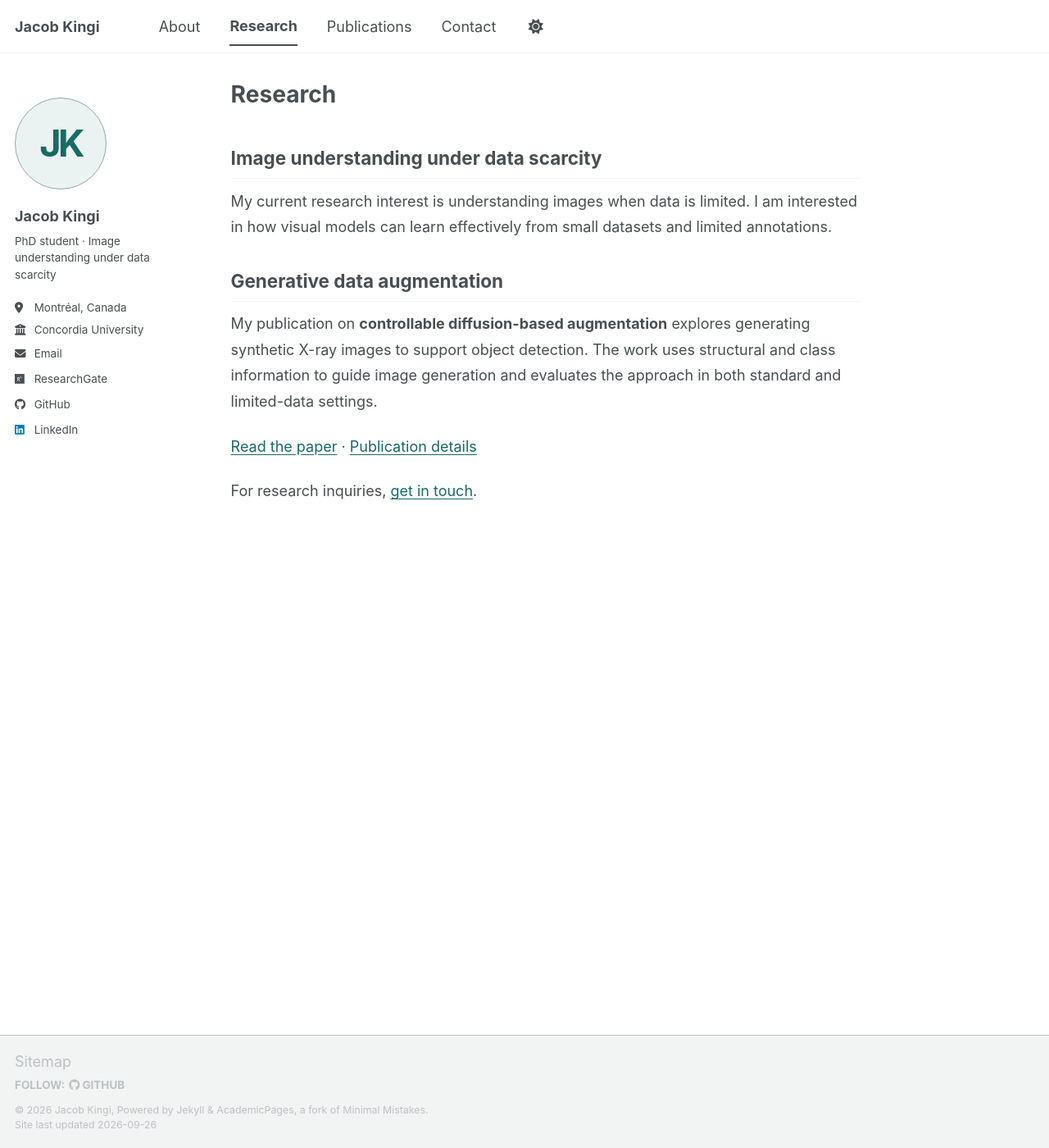
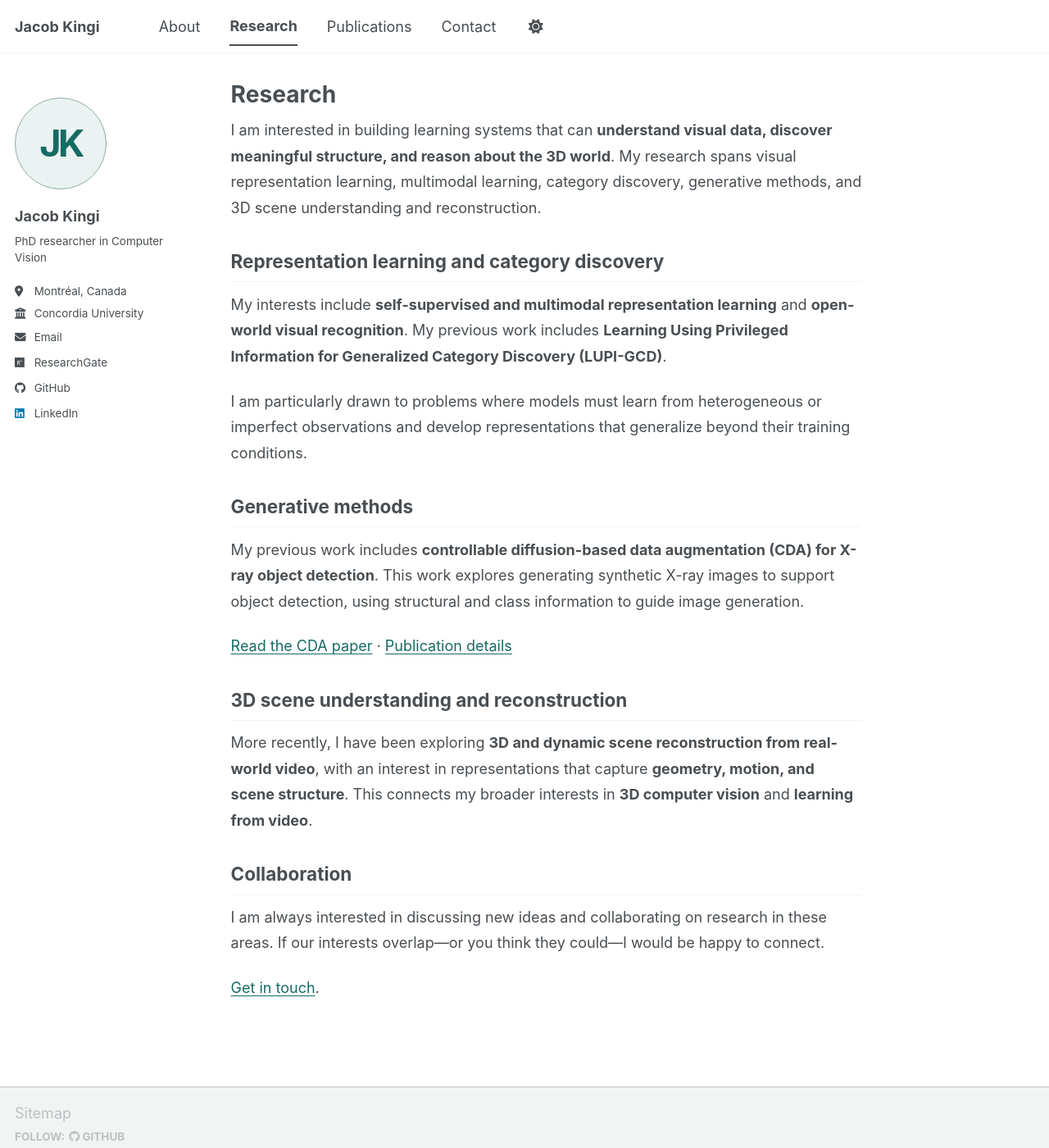
Before and after one commit to ghostgeek6113/jacobkingi.github.io, a Jekyll site: the page built from _pages/research.md, in a window 1280 px wide and 1400 px high. Shown: the whole window at 82% size. Built offline with Jekyll 4.4.1, drawn with Linux system fonts in a browser that asks for light colours; a script bundle is joined from its source files by our own code; library files that are not in the unit come from our copies.

Commit message:
Expand research profile with representation learning and 3D reconstruction

```diff
--- a/_config.yml
+++ b/_config.yml
@@ -12,7 +12,7 @@
 title: "Jacob Kingi"
 title_separator          : "-"
 name: &name "Jacob Kingi"
-description: &description "Jacob Kingi is a PhD student at Concordia University researching image understanding under data scarcity."
+description: &description "Jacob Kingi is a PhD researcher in Computer Vision at Concordia University, working on representation learning, category discovery, generative methods, and 3D scene understanding."
 url: "https://ghostgeek6113.github.io"
                                                            # or if you already have some other page hosted on Github then use "https://[your GitHub username].github.io/[Your Repo Name]"
 baseurl: "/jacobkingi.github.io"
@@ -26,7 +26,7 @@
   avatar:
   name: "Jacob Kingi"
   pronouns         : # example: "she/her"
-  bio: "PhD student · Image understanding under data scarcity"
+  bio: "PhD researcher in Computer Vision"
   location: "Montréal, Canada"
   employer: "Concordia University"
   uri              : # URL
--- a/_pages/research.md
+++ b/_pages/research.md
@@ -4,14 +4,26 @@
 author_profile: true
 ---
 
-## Image understanding under data scarcity
+I am interested in building learning systems that can **understand visual data, discover meaningful structure, and reason about the 3D world**. My research spans visual representation learning, multimodal learning, category discovery, generative methods, and 3D scene understanding and reconstruction.
 
-My current research interest is understanding images when data is limited. I am interested in how visual models can learn effectively from small datasets and limited annotations.
+## Representation learning and category discovery
 
-## Generative data augmentation
+My interests include **self-supervised and multimodal representation learning** and **open-world visual recognition**. My previous work includes **Learning Using Privileged Information for Generalized Category Discovery (LUPI-GCD)**.
 
-My publication on **controllable diffusion-based augmentation** explores generating synthetic X-ray images to support object detection. The work uses structural and class information to guide image generation and evaluates the approach in both standard and limited-data settings.
+I am particularly drawn to problems where models must learn from heterogeneous or imperfect observations and develop representations that generalize beyond their training conditions.
 
-[Read the paper](https://doi.org/10.1007/978-3-032-31404-8_14) · [Publication details]({{ '/publications/' | relative_url }})
+## Generative methods
 
-For research inquiries, [get in touch]({{ '/contact/' | relative_url }}).
+My previous work includes **controllable diffusion-based data augmentation (CDA) for X-ray object detection**. This work explores generating synthetic X-ray images to support object detection, using structural and class information to guide image generation.
+
+[Read the CDA paper](https://doi.org/10.1007/978-3-032-31404-8_14) · [Publication details]({{ '/publications/' | relative_url }})
+
+## 3D scene understanding and reconstruction
+
+More recently, I have been exploring **3D and dynamic scene reconstruction from real-world video**, with an interest in representations that capture **geometry, motion, and scene structure**. This connects my broader interests in **3D computer vision** and **learning from video**.
+
+## Collaboration
+
+I am always interested in discussing new ideas and collaborating on research in these areas. If our interests overlap—or you think they could—I would be happy to connect.
+
+[Get in touch]({{ '/contact/' | relative_url }}).
```
Also changed, not shown: _pages/about.md (+7 -3 lines).
